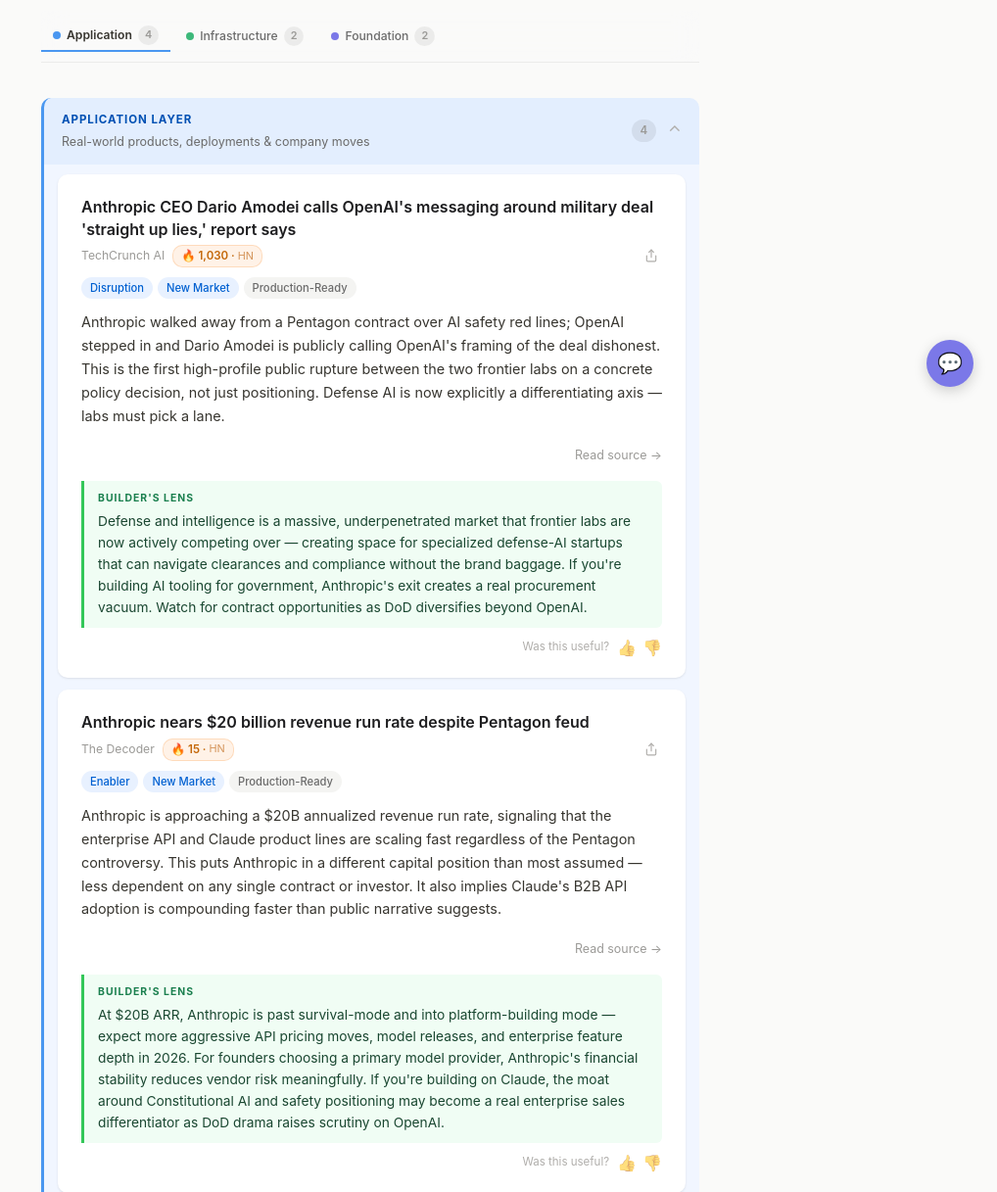
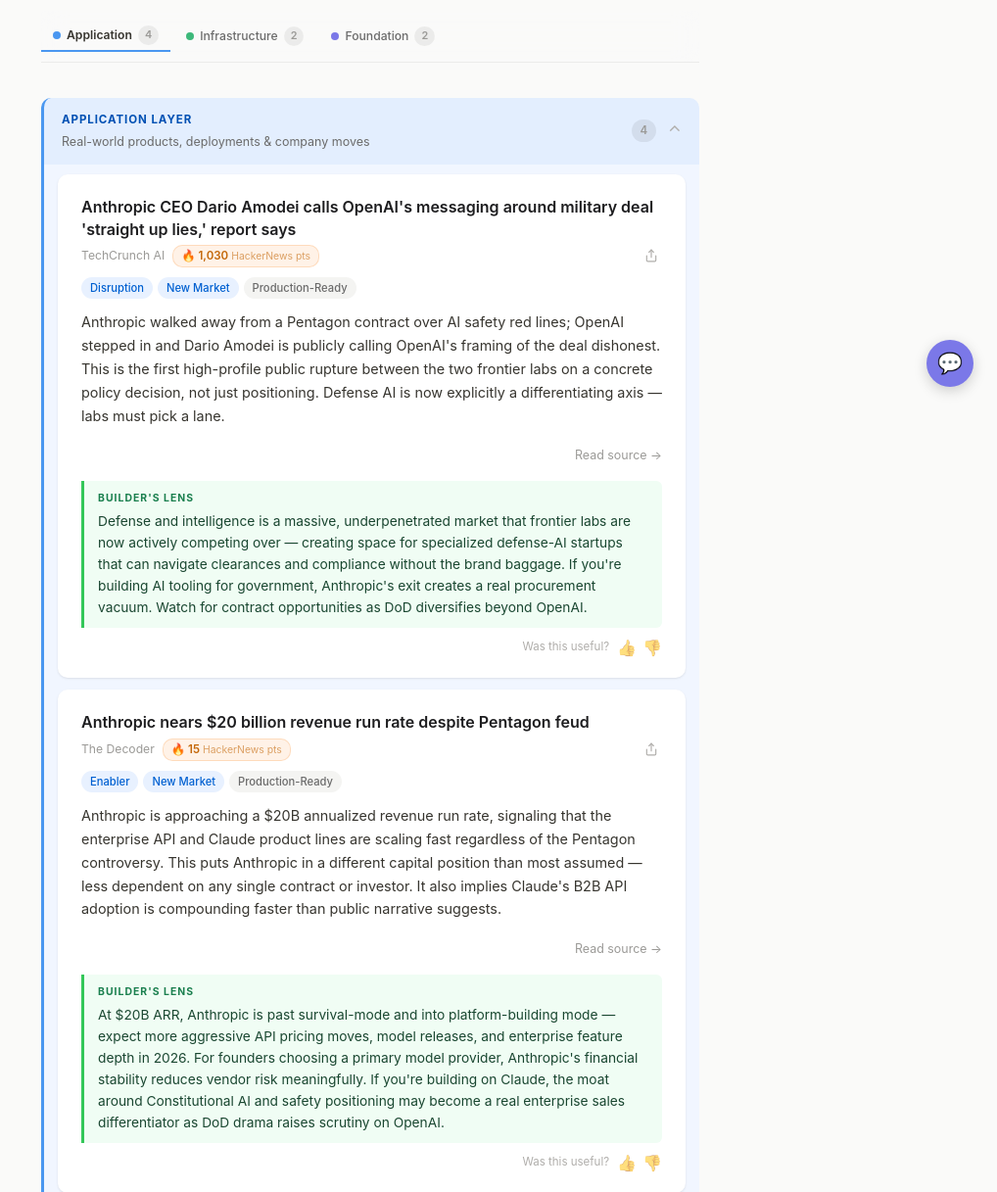
Before and after one commit to Pulkitwalia099/AIinNews, a Flask app: page / in a window 1280 px wide. Shown: the part 381-1598 px from the top of the page at 98% size, without its empty margins (262-1280 px from the left). Run offline with Flask 3, Linux system fonts and the light colour scheme; data that the repository does not hold is empty; some libraries are stand-ins or nearby versions.

Commit message:
Update HN badge label to "HackerNews pts" and refine tooltip text
Co-Authored-By: Claude Opus 4.6 <noreply@anthropic.com>

```diff
--- a/templates/base.html
+++ b/templates/base.html
@@ -487,8 +487,8 @@
     }
     .hn-badge .hn-label {
       font-weight: 400;
-      color: #d4945a;
-      font-size: 0.68rem;
+      font-size: 0.65rem;
+      opacity: 0.6;
     }
     .hn-tooltip {
       position: absolute;
@@ -501,7 +501,7 @@
       font-size: 0.688rem;
       font-weight: 400;
       white-space: nowrap;
-      border-radius: 6px;
+      border-radius: 4px;
       box-shadow: 0 2px 8px rgba(0, 0, 0, 0.25);
       opacity: 0;
       pointer-events: none;
--- a/templates/index.html
+++ b/templates/index.html
@@ -336,7 +336,7 @@
         <div class="meta">
           <span>{{ article.source }}</span>
           {% if article.hn_score and article.hn_score >= 10 %}
-            <span class="hn-badge">🔥 {{ '{:,}'.format(article.hn_score) }} &middot; <span class="hn-label">HN</span><span class="hn-tooltip">Hacker News community score — real upvotes from builders</span></span>
+            <span class="hn-badge">🔥 {{ '{:,}'.format(article.hn_score) }} <span class="hn-label">HackerNews pts</span><span class="hn-tooltip">Community upvotes on Hacker News — scored by builders and engineers</span></span>
           {% endif %}
           <button class="share-btn" aria-label="Share this story" data-url="{{ article.url }}" data-title="{{ article.title }}" onclick="shareStory(this)">
             <svg width="14" height="14" viewBox="0 0 24 24" fill="none" stroke="currentColor" stroke-width="2" stroke-linecap="round" stroke-linejoin="round"><path d="M4 12v8a2 2 0 0 0 2 2h12a2 2 0 0 0 2-2v-8"/><polyline points="16 6 12 2 8 6"/><line x1="12" y1="2" x2="12" y2="15"/></svg>
```
